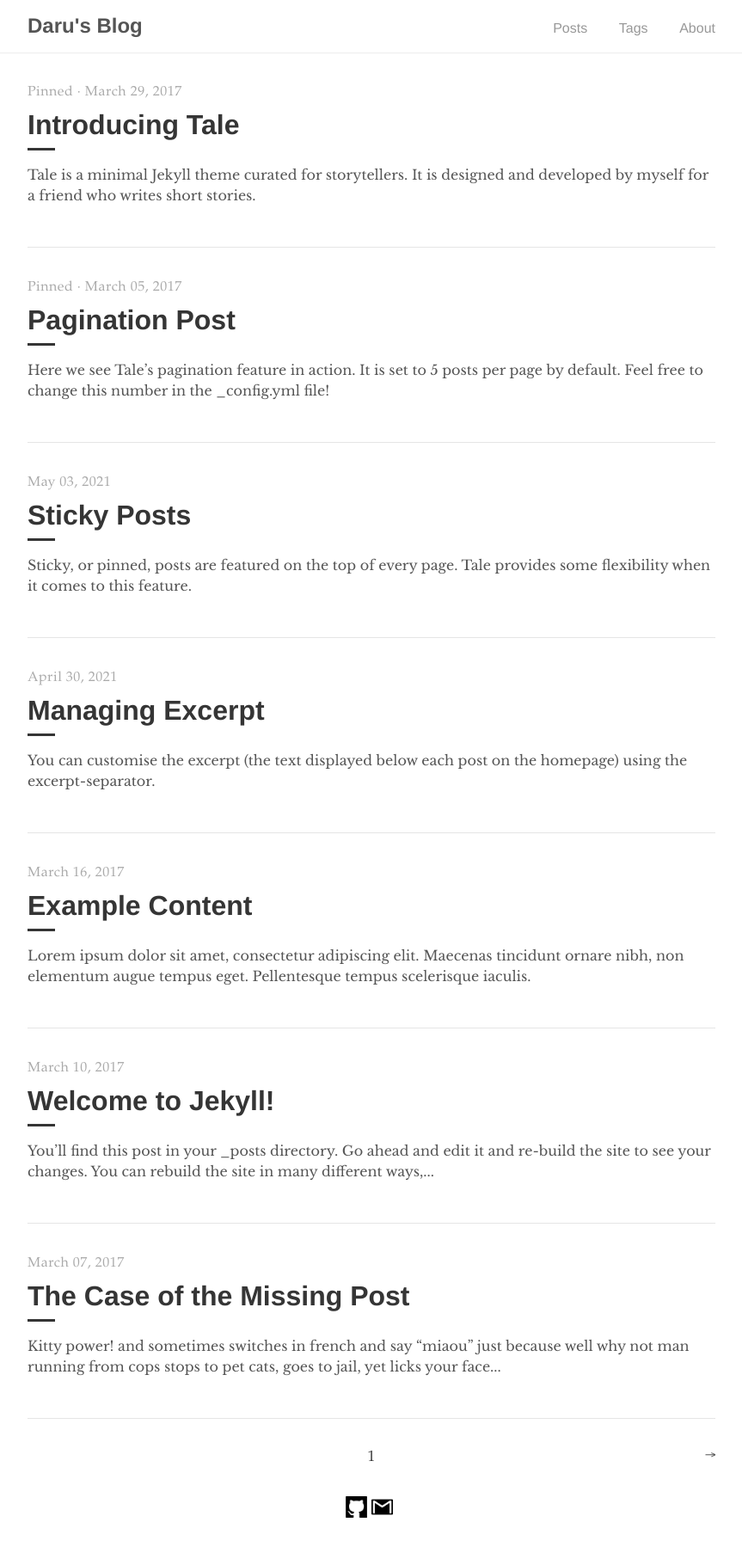
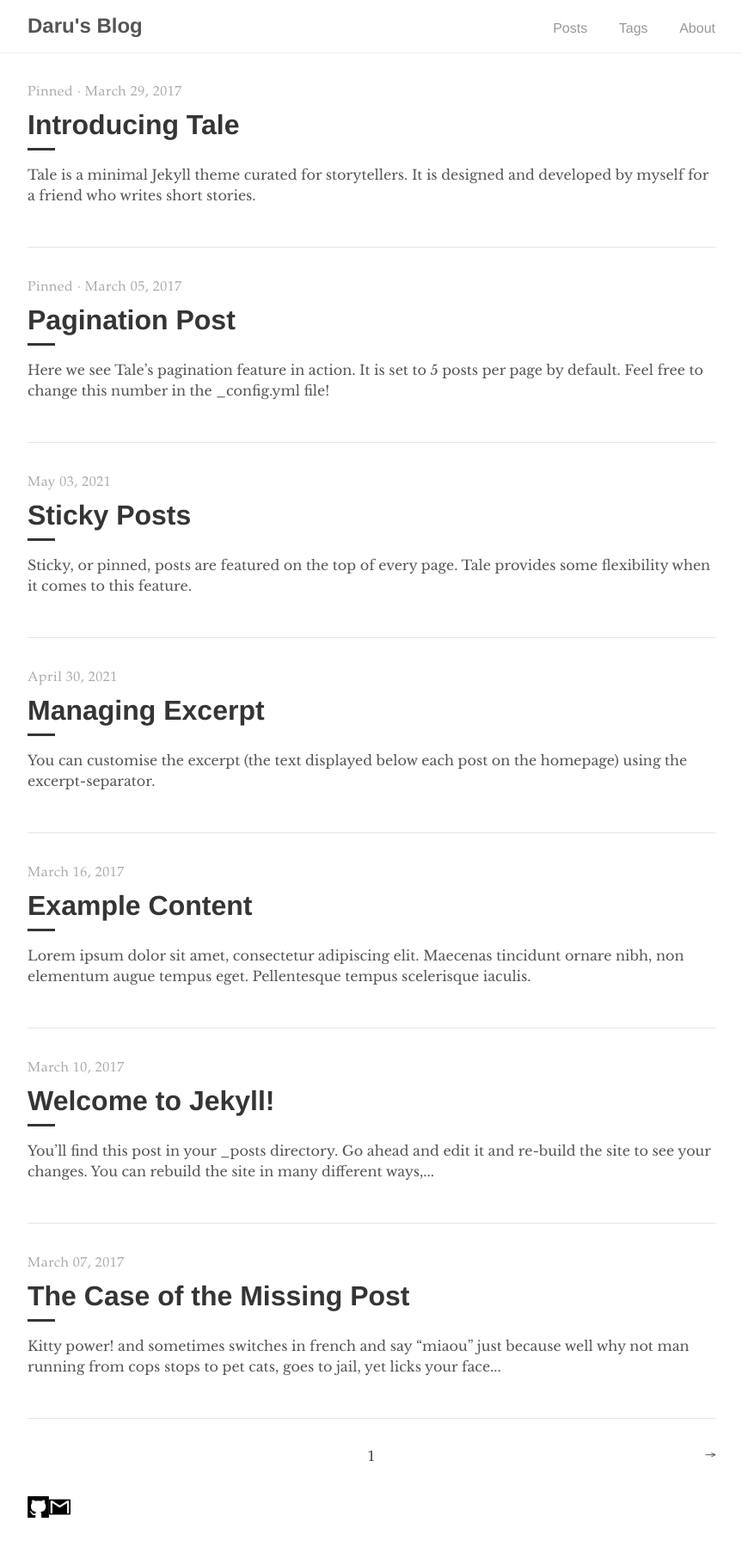
Before and after one commit to daru1027/daru1027.github.io, a Jekyll site: the page built from index.html, in a window 1280 px wide. Shown: the whole page at 86% size, without its empty margins (208-1071 px from the left). Built offline with Jekyll 4.4.1, drawn with Linux system fonts in a browser that asks for light colours; the list of posts is cut into pages by our own code; after the commit the page ends 1781 px from its top, so only the background shows below that.

Commit message:
FIX: float test

```diff
--- a/_includes/footer.html
+++ b/_includes/footer.html
@@ -1,17 +1,17 @@
 <footer>
   <span>
 <!--    &copy; <time datetime="{{ site.time }}">{{ site.time | date: '%Y' }}</time> {{ site.author.name }}. Made with Jekyll using the <a href="https://github.com/chesterhow/tale/">Tale</a> theme.-->
-    <div id="wrap">
-      <div>
+<!--    <div id="wrap">-->
+    <div style="float:left;">
       <a href="https://github.com/daru1027/" target="_blank">
         <img src="/images/github.png" width="25">
       </a>
     </div>
-      <div>
+    <div style="float:left;">
       <a href="https://github.com/daru1027/" target="_blank">
         <img src="/images/gmail.png" width="25">
       </a>
     </div>
-    </div>
+<!--    </div>-->
   </span>
 </footer>
--- a/_sass/tale/_layout.scss
+++ b/_sass/tale/_layout.scss
@@ -91,8 +91,8 @@ footer {
   //}
 }
 
-#wrap {
-  display: grid;
-  justify-content: center;
-  grid-template-columns: 30px 30px;
-}
+//#wrap {
+//  display: grid;
+//  justify-content: center;
+//  grid-template-columns: 30px 30px;
+//}
```
Lines whose indentation alone changed are shown as unchanged.
